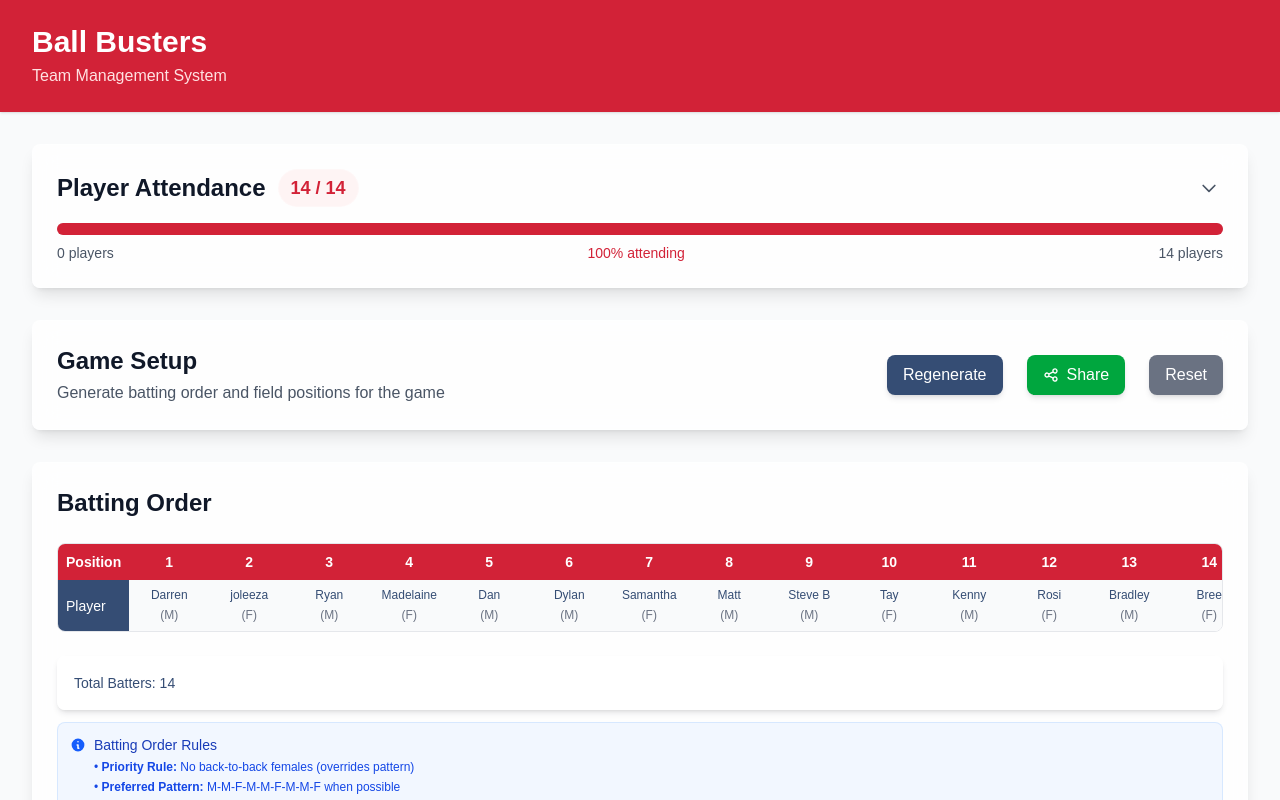
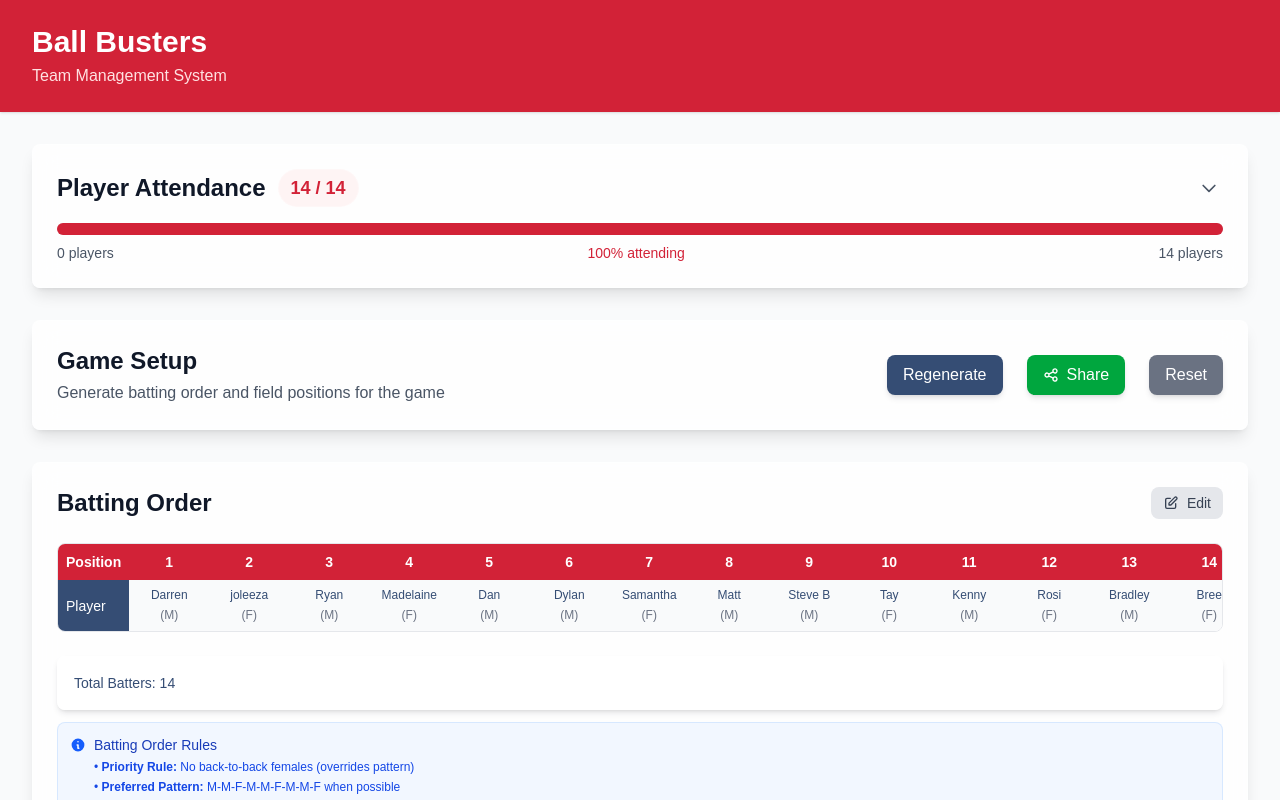
Before and after one commit to BradleyExton/ball-busters, a Next.js app: page / in a window 1280 px wide. Both pictures are taken after a click on the button "Generate Game". Shown: the top 800 px of the page. Built offline with nearby package versions, Linux system fonts and the light colour scheme.

Commit message:
Add ability to share

```diff
--- a/app/Batting/index.tsx
+++ b/app/Batting/index.tsx
@@ -7,12 +7,14 @@ interface BattingOrderProps {
   attendingPlayers: string[];
   battingOrder: string[];
   isGenerated: boolean;
+  onBattingOrderChange: (newOrder: string[]) => void;
 }
 
 export default function BattingOrder({
   attendingPlayers,
   battingOrder,
   isGenerated,
+  onBattingOrderChange,
 }: BattingOrderProps) {
   // Filter players to only include those attending
   const availablePlayers = players.filter((player) =>
@@ -106,6 +108,45 @@ export default function BattingOrder({
     return false;
   };
 
+  // Drag and drop functionality
+  const [draggedIndex, setDraggedIndex] = useState<number | null>(null);
+  const [isEditMode, setIsEditMode] = useState(false);
+
+  const handleDragStart = (e: React.DragEvent, index: number) => {
+    setDraggedIndex(index);
+    e.dataTransfer.effectAllowed = "move";
+  };
+
+  const handleDragOver = (e: React.DragEvent) => {
+    e.preventDefault();
+    e.dataTransfer.dropEffect = "move";
+  };
+
+  const handleDrop = (e: React.DragEvent, dropIndex: number) => {
+    e.preventDefault();
+
+    if (draggedIndex === null || draggedIndex === dropIndex) {
+      setDraggedIndex(null);
+      return;
+    }
+
+    const newOrder = [...battingOrder];
+    const draggedPlayer = newOrder[draggedIndex];
+
+    // Remove the dragged player from its original position
+    newOrder.splice(draggedIndex, 1);
+
+    // Insert the dragged player at the new position
+    newOrder.splice(dropIndex, 0, draggedPlayer);
+
+    onBattingOrderChange(newOrder);
+    setDraggedIndex(null);
+  };
+
+  const handleDragEnd = () => {
+    setDraggedIndex(null);
+  };
+
   if (availablePlayers.length === 0) {
     return (
       <div className="bg-white/80 backdrop-blur-md rounded-lg shadow-lg border border-white/20 p-6 print:bg-transparent print:shadow-none print:border-none print:rounded-none print:p-0">
@@ -122,7 +163,57 @@ export default function BattingOrder({
   return (
     <div className="bg-white/80 backdrop-blur-md rounded-lg shadow-lg border border-white/20 p-6 print:bg-transparent print:shadow-none print:border-none print:rounded-none print:p-0">
       <div className="mb-6">
-        <h2 className="text-2xl font-semibold text-gray-900">Batting Order</h2>
+        <div className="flex items-center justify-between">
+          <h2 className="text-2xl font-semibold text-gray-900">
+            Batting Order
+          </h2>
+          {isGenerated && battingOrder.length > 0 && (
+            <button
+              onClick={() => setIsEditMode(!isEditMode)}
+              className={`px-3 py-1.5 text-sm font-medium rounded-lg transition-all duration-200 flex items-center gap-2 print:hidden ${
+                isEditMode
+                  ? "bg-green-600 text-white hover:bg-green-700"
+                  : "bg-gray-200 text-gray-700 hover:bg-gray-300"
+              }`}
+            >
+              {isEditMode ? (
+                <>
+                  <svg
+                    className="w-4 h-4"
+                    fill="none"
+                    stroke="currentColor"
+                    viewBox="0 0 24 24"
+                  >
+                    <path
+                      strokeLinecap="round"
+                      strokeLinejoin="round"
+                      strokeWidth={2}
+                      d="M5 13l4 4L19 7"
+                    />
+                  </svg>
+                  Done
+                </>
+              ) : (
+                <>
+                  <svg
+                    className="w-4 h-4"
+                    fill="none"
+                    stroke="currentColor"
+                    viewBox="0 0 24 24"
+                  >
+                    <path
+                      strokeLinecap="round"
+                      strokeLinejoin="round"
+                      strokeWidth={2}
+                      d="M11 5H6a2 2 0 00-2 2v11a2 2 0 002 2h11a2 2 0 002-2v-5m-1.414-9.414a2 2 0 112.828 2.828L11.828 15H9v-2.828l8.586-8.586z"
+                    />
+                  </svg>
+                  Edit
+                </>
+              )}
+            </button>
+          )}
+        </div>
       </div>
 
       {isGenerated && battingOrder.length > 0 ? (
@@ -137,13 +228,31 @@ export default function BattingOrder({
               return (
                 <div
                   key={`${playerName}-${index}`}
+                  draggable={isEditMode}
+                  onDragStart={
+                    isEditMode ? (e) => handleDragStart(e, index) : undefined
+                  }
+                  onDragOver={isEditMode ? handleDragOver : undefined}
+                  onDrop={isEditMode ? (e) => handleDrop(e, index) : undefined}
+                  onDragEnd={isEditMode ? handleDragEnd : undefined}
                   className={`flex items-center justify-between p-3 backdrop-blur-sm rounded-lg border shadow-md hover:bg-white/70 transition-all duration-200 ${
+                    isEditMode ? "cursor-move" : "cursor-default"
+                  } ${draggedIndex === index ? "opacity-50 scale-95" : ""} ${
                     hasAnyViolation
                       ? "bg-red-100/80 border-red-300 hover:bg-red-100/90"
                       : "bg-white/60 border-white/30"
                   }`}
                 >
                   <div className="flex items-center space-x-3">
+                    {isEditMode && (
+                      <svg
+                        className="w-4 h-4 text-gray-400 cursor-move"
+                        fill="currentColor"
+                        viewBox="0 0 20 20"
+                      >
+                        <path d="M10 6a2 2 0 110-4 2 2 0 010 4zM10 12a2 2 0 110-4 2 2 0 010 4zM10 18a2 2 0 110-4 2 2 0 010 4z" />
+                      </svg>
+                    )}
                     <div
                       className={`flex items-center justify-center w-6 h-6 backdrop-blur-sm text-white rounded-full font-bold text-xs shadow-lg ${
                         hasAnyViolation ? "bg-red-500" : "bg-[#D22237]/90"
@@ -180,9 +289,11 @@ export default function BattingOrder({
             <table className="w-full">
               <thead>
                 <tr className="bg-[#D22237]">
-                  <th className={`py-2 text-center font-semibold text-white text-sm ${
-                    battingOrder.length > 11 ? "px-2" : "px-3"
-                  }`}>
+                  <th
+                    className={`py-2 text-center font-semibold text-white text-sm ${
+                      battingOrder.length > 11 ? "px-2" : "px-3"
+                    }`}
+                  >
                     Position
                   </th>
                   {battingOrder.map((_, index) => (
@@ -199,9 +310,11 @@ export default function BattingOrder({
               </thead>
               <tbody>
                 <tr className="bg-gray-50">
-                  <td className={`py-2 font-medium text-white bg-[#354d74] text-sm ${
-                    battingOrder.length > 11 ? "px-2" : "px-3"
-                  }`}>
+                  <td
+                    className={`py-2 font-medium text-white bg-[#354d74] text-sm ${
+                      battingOrder.length > 11 ? "px-2" : "px-3"
+                    }`}
+                  >
                     Player
                   </td>
                   {battingOrder.map((playerName, index) => {
@@ -215,8 +328,21 @@ export default function BattingOrder({
                     return (
                       <td
                         key={`${playerName}-${index}`}
+                        draggable={isEditMode}
+                        onDragStart={
+                          isEditMode
+                            ? (e) => handleDragStart(e, index)
+                            : undefined
+                        }
+                        onDragOver={isEditMode ? handleDragOver : undefined}
+                        onDrop={
+                          isEditMode ? (e) => handleDrop(e, index) : undefined
+                        }
+                        onDragEnd={isEditMode ? handleDragEnd : undefined}
                         className={`py-2 text-center text-xs font-medium ${
-                          battingOrder.length > 11 ? "px-1" : "px-2"
+                          isEditMode ? "cursor-move" : "cursor-default"
+                        } ${battingOrder.length > 11 ? "px-1" : "px-2"} ${
+                          draggedIndex === index ? "opacity-50 scale-95" : ""
                         } ${
                           hasAnyViolation
                             ? "bg-red-100 text-red-800"
@@ -224,6 +350,15 @@ export default function BattingOrder({
                         }`}
                       >
                         <div className="flex flex-col items-center">
+                          {isEditMode && (
+                            <svg
+                              className="w-3 h-3 text-gray-400 mb-1 cursor-move"
+                              fill="currentColor"
+                              viewBox="0 0 20 20"
+                            >
+                              <path d="M10 6a2 2 0 110-4 2 2 0 010 4zM10 12a2 2 0 110-4 2 2 0 010 4zM10 18a2 2 0 110-4 2 2 0 010 4z" />
+                            </svg>
+                          )}
                           <span className="font-medium text-xs leading-tight">
                             {playerName}
                           </span>
--- a/app/page.tsx
+++ b/app/page.tsx
@@ -520,6 +520,7 @@ function HomeContent() {
           attendingPlayers={attendingPlayers}
           battingOrder={battingOrder}
           isGenerated={isGameGenerated}
+          onBattingOrderChange={setBattingOrder}
         />
         <PositionsTable
           attendingPlayers={attendingPlayers}
```
